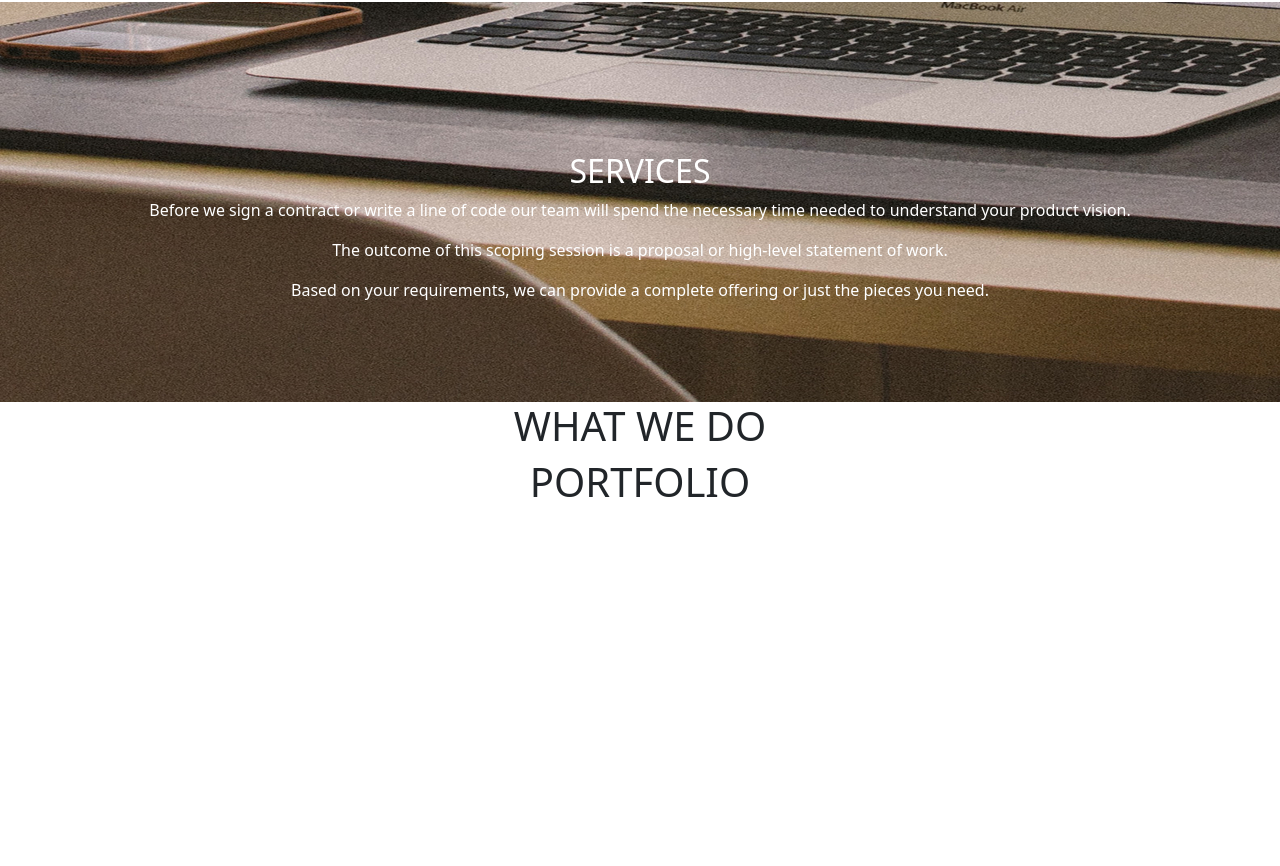
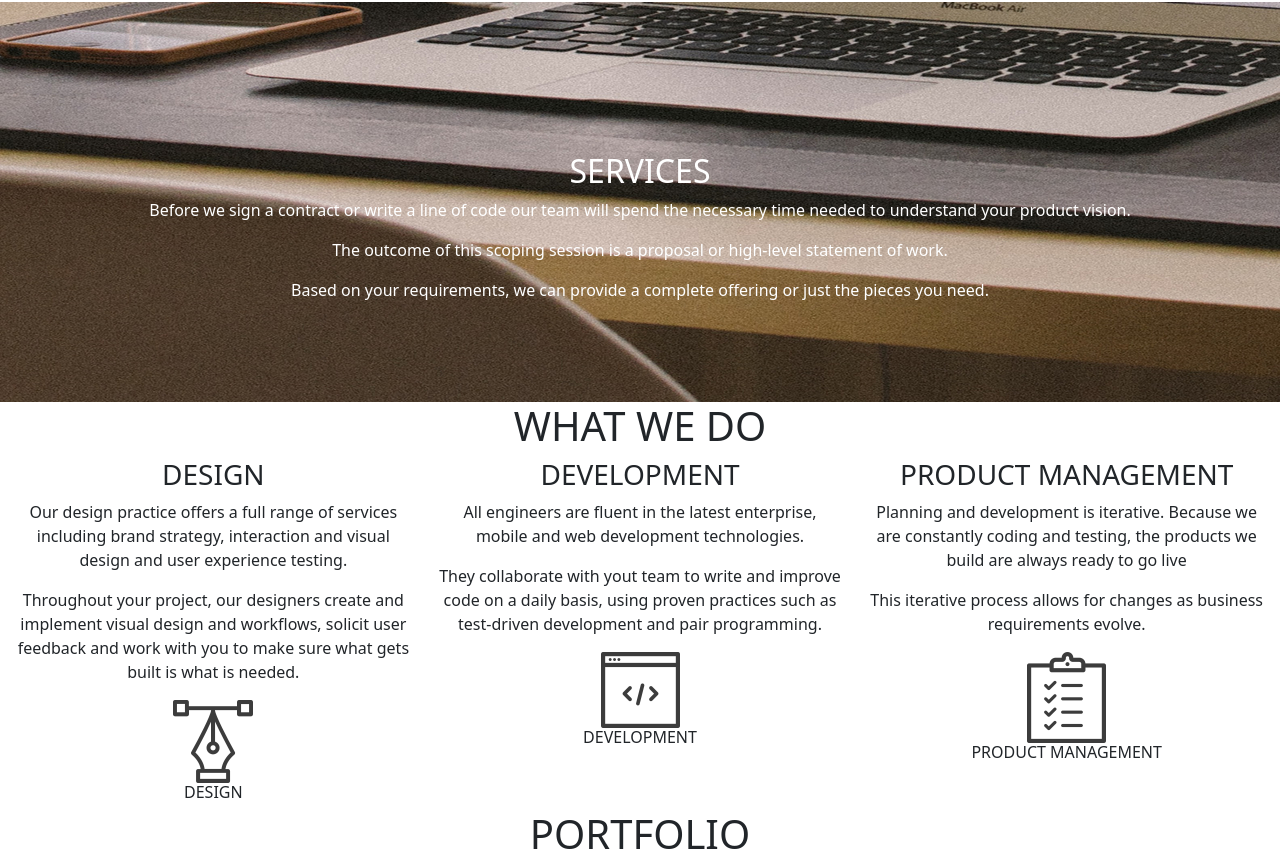
Before and after one commit to MwitaBrian/Delani-Studio, a plain HTML site: page index.html in a window 1280 px wide. Shown: the part 614-1480 px from the top of the page. Before the commit the page ends 1128 px from the top, so only its background shows below. Drawn offline with nearby package versions, Linux system fonts and the light colour scheme.

Commit message:
Add What we do content

```diff
--- a/css/styles.css
+++ b/css/styles.css
@@ -4,8 +4,9 @@
   justify-content: center;
   align-items: center;
 }
-.div{
+.heading{
   text-align: center;
+  justify-content: center;
 }
 .services{
   padding-top: 150px;
--- a/index.html
+++ b/index.html
@@ -21,7 +21,7 @@
     </div>
   </div>
 
-  <div class="row div">
+  <div class="row heading">
     <h1>About Us</h1>
     <p>When you work with us, you are part of a team of committed collaborators. All aspects of our software development process are intergrated, interactive and agile.</p>
     <p>Our approach unifies design, development and product management to create exceptional products.</p>
@@ -36,12 +36,45 @@
       <p>Based on your requirements, we can provide a complete offering or just the pieces you need.</p>
     </div>
   </div>
-  <div class="row div">
-    <h1>WHAT WE DO</h1>
+  <div class="row heading">
+    <h1 class="heading">WHAT WE DO</h1>
+    <div class="col-md-4">
+      <div id="design">
+        <h3 class="title">DESIGN</h2>
+        <p>Our design practice offers a full range of services including brand strategy, interaction and visual design and user experience testing.</p>
+        <p>Throughout your project, our designers create and implement visual design and workflows, solicit user feedback and work with you to make sure what gets built is what is needed.</p>
+      </div>
+      <div>
+        <img src="assets/services_icons/design_icon.png" alt="designIcon">
+        <h6>DESIGN</h6>
+      </div>
+    </div>
+    <div class="col-md-4">
+      <div id="development">
+        <h3 class="title">DEVELOPMENT</h3>
+        <p>All engineers are fluent in the latest enterprise, mobile and web development technologies.</p>
+        <p>They collaborate with yout team to write and improve code on a daily basis, using proven practices such as test-driven development and pair programming.</p>
+      </div>
+      <div>
+        <img src="assets/services_icons/dev_icon.png" alt="developmentIcon">
+        <h6>DEVELOPMENT</h6>
+      </div>
+    </div>
+    <div class="col-md-4">
+      <div id="management">
+        <h3 class="title">PRODUCT MANAGEMENT</h3>
+        <p>Planning and development is iterative. Because we are constantly coding and testing, the products we build are always ready to go live</p>
+        <p>This iterative process allows for changes as business requirements evolve.</p>
+      </div>
+      <div>
+        <img src="assets/services_icons/product_icon.png" alt="productIcon">
+        <h6>PRODUCT MANAGEMENT</h6>
+      </div>
+    </div>
+  </div>
+  <div class="row">
+    <h1 class="heading">PORTFOLIO</h1>
 
-  </div>
-  <div class="row div">
-    <h1>PORTFOLIO</h1>
   </div>
 </div>
 
```
